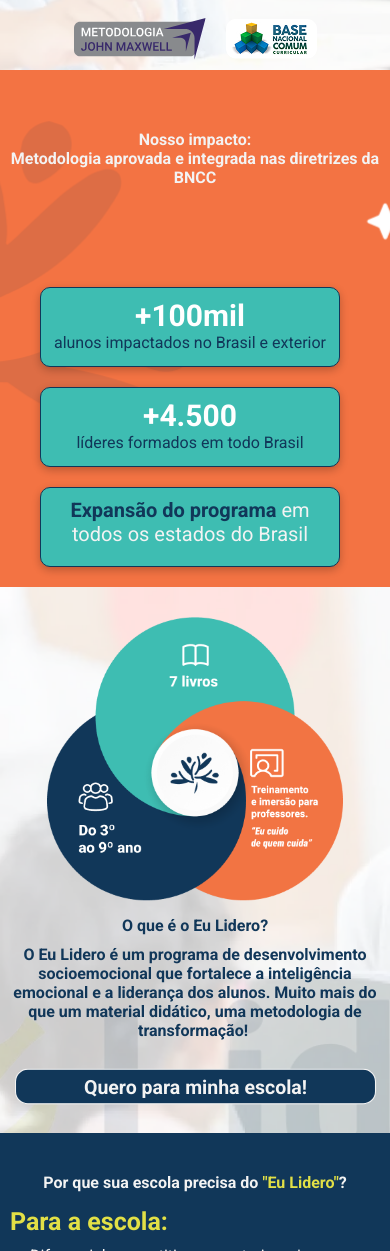
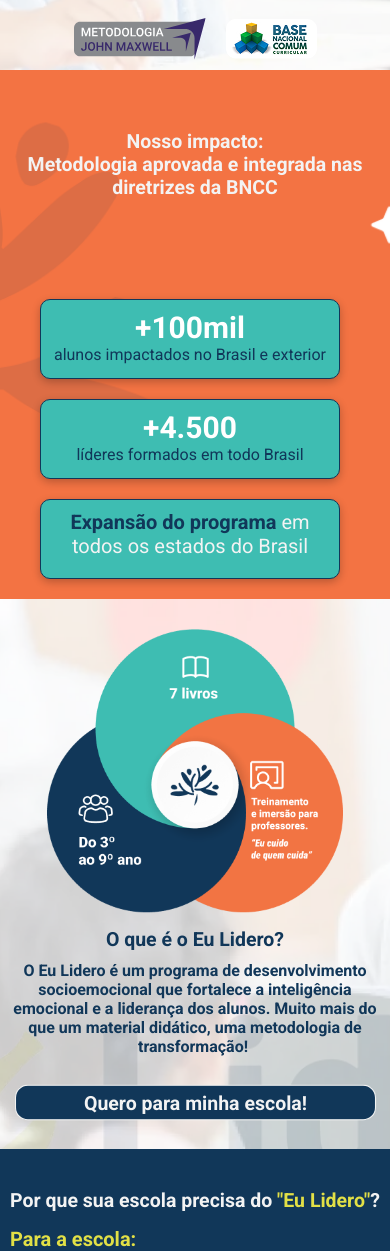
Before and after one commit to beatrizcdsmartins/Landing-Page-Eu-lidero-V2, a plain HTML site: page index.html in a window 390 px wide. Shown: the part 749-2000 px from the top of the page. Drawn offline with Linux system fonts and the light colour scheme.

Commit message:
fix size titles

```diff
--- a/CSS/style.scss
+++ b/CSS/style.scss
@@ -178,7 +178,7 @@ header {
 #form-section {
 
     h2 {
-        font-size: clamp(1rem, 3vw, 2rem);
+        font-size: clamp(1rem, 5vw, 2rem);
         color: var(--white);
         text-align: center;
         padding: 60px 10px;
@@ -260,7 +260,7 @@ header {
         max-width: 500px;
 
         h2 {
-            font-size: clamp(1rem, 3vw, 2rem);
+            font-size: clamp(1rem, 5vw, 2rem);
             color: var(--blue);
         }
 
@@ -300,14 +300,14 @@ header {
         gap: 30px;
 
         span {
-            font-size: 25px;
+            font-size: 20px;
             margin-left: -20px;
 
         }
     }
 
     h2 {
-        font-size: clamp(1rem, 3vw, 2rem);
+        font-size: clamp(1rem, 5vw, 2rem);
         color: var(--white);
 
         span {
@@ -413,8 +413,9 @@ header {
 
     h3 {
         color: var(--blue);
-        font-size: clamp(1rem, 3vw, 2rem);
+        font-size: clamp(1rem, 5vw, 2rem);
         text-align: center;
+        padding: 0 10px;
 
     }
 
```
Also changed, not shown: CSS/style.css, 1 other file.
